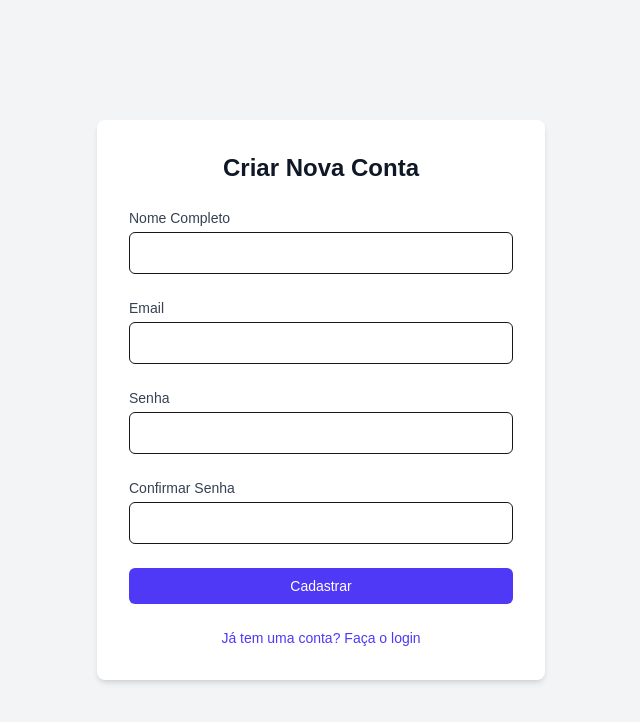
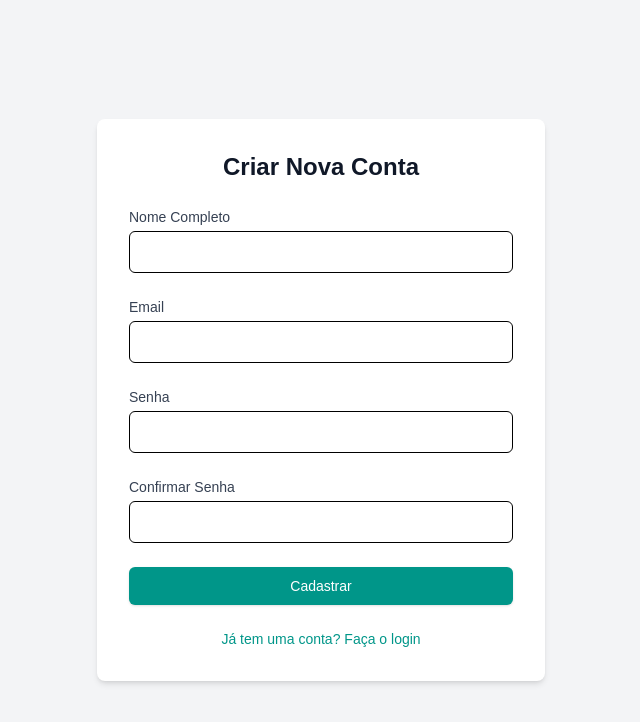
Before and after one commit to ViniciusLeopoldino/controle-portaria, a Next.js app: page /cadastro in a window 1280 px wide. Shown: the top 722 px of the page, without its empty margins (319-959 px from the left). Built offline with nearby package versions, Linux system fonts and the light colour scheme; no server answers.

Commit message:
Enhance Signup and Login pages with improved success message and registration link

```diff
--- a/src/app/cadastro/page.tsx
+++ b/src/app/cadastro/page.tsx
@@ -49,7 +49,7 @@ export default function SignupPage() {
       }
 
       setSuccessMessage(
-        'Conta criada com sucesso! Por favor, verifique seu email para ativar sua conta.'
+        'Conta criada com sucesso!'
       );
 
       // Limpa o formulário
@@ -96,7 +96,7 @@ export default function SignupPage() {
                 required
                 value={nome}
                 onChange={(e) => setNome(e.target.value)}
-                className="block w-full px-3 py-2 mt-1 border rounded-md"
+                className="block w-full px-3 py-2 mt-1 border rounded-md text-black"
               />
             </div>
             <div>
@@ -112,7 +112,7 @@ export default function SignupPage() {
                 required
                 value={email}
                 onChange={(e) => setEmail(e.target.value)}
-                className="block w-full px-3 py-2 mt-1 border rounded-md"
+                className="block w-full px-3 py-2 mt-1 border rounded-md text-black"
               />
             </div>
             <div>
@@ -129,7 +129,7 @@ export default function SignupPage() {
                 minLength={6}
                 value={password}
                 onChange={(e) => setPassword(e.target.value)}
-                className="block w-full px-3 py-2 mt-1 border rounded-md"
+                className="block w-full px-3 py-2 mt-1 border rounded-md text-black"
               />
             </div>
             <div>
@@ -145,7 +145,7 @@ export default function SignupPage() {
                 required
                 value={confirmPassword}
                 onChange={(e) => setConfirmPassword(e.target.value)}
-                className="block w-full px-3 py-2 mt-1 border rounded-md"
+                className="block w-full px-3 py-2 mt-1 border rounded-md text-black"
               />
             </div>
             {error && (
@@ -154,13 +154,13 @@ export default function SignupPage() {
             <div>
               <button
                 type="submit"
-                className="w-full px-4 py-2 text-sm font-medium text-white bg-indigo-600 rounded-md hover:bg-indigo-700"
+                className="w-full px-4 py-2 text-sm font-medium text-white bg-[oklch(60%_0.118_184.704)] border border-transparent rounded-md shadow-sm hover:bg-[oklch(80%_0.118_184.704)] focus:outline-none focus:ring-2 focus:ring-offset-2 focus:ring-indigo-500"
               >
                 Cadastrar
               </button>
             </div>
-            <div className="text-sm text-center">
-              <Link href="/login" className="font-medium text-indigo-600 hover:text-indigo-500">
+            <div className="text-sm text-center text-gray-600">
+              <Link href="/login" className="font-medium text-[oklch(60%_0.118_184.704)] hover:text-[oklch(80%_0.118_184.704)]">
                 Já tem uma conta? Faça o login
               </Link>
             </div>
--- a/src/app/login/page.tsx
+++ b/src/app/login/page.tsx
@@ -6,6 +6,7 @@ import { useState } from 'react';
 import { useRouter } from 'next/navigation';
 import { createClient } from '@/lib/supabase/client';
 import { NextResponse } from 'next/server';
+import Link from 'next/link';
 
 export default function LoginPage() {
   // Estados para os campos do formulário
@@ -103,6 +104,17 @@ export default function LoginPage() {
               Entrar
             </button>
           </div>
+          <div>
+            <p className="text-sm text-center text-gray-600">
+              Não tem uma conta?{' '}
+              <Link
+                href="/cadastro"
+                className="font-medium text-[oklch(60%_0.118_184.704)] hover:text-[oklch(80%_0.118_184.704)]"
+              >
+                Registre-se
+              </Link>
+            </p>
+          </div>
         </form>
       </div>
     </div>
```
